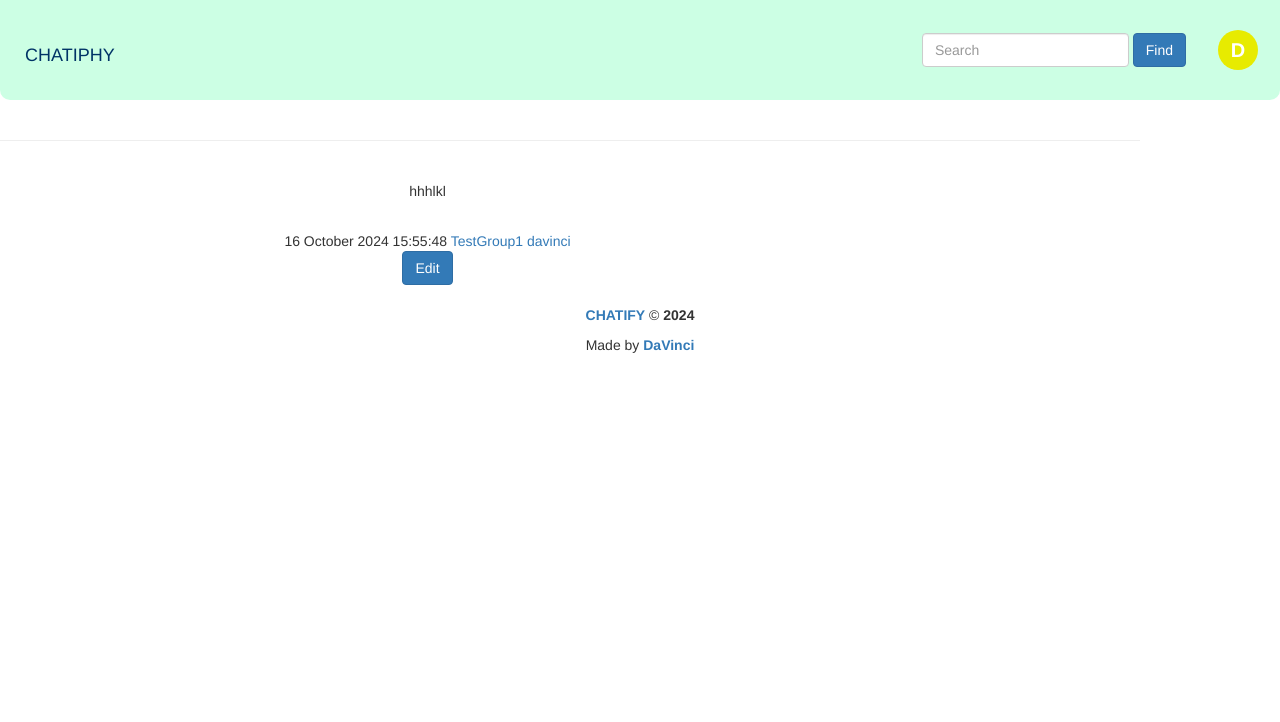
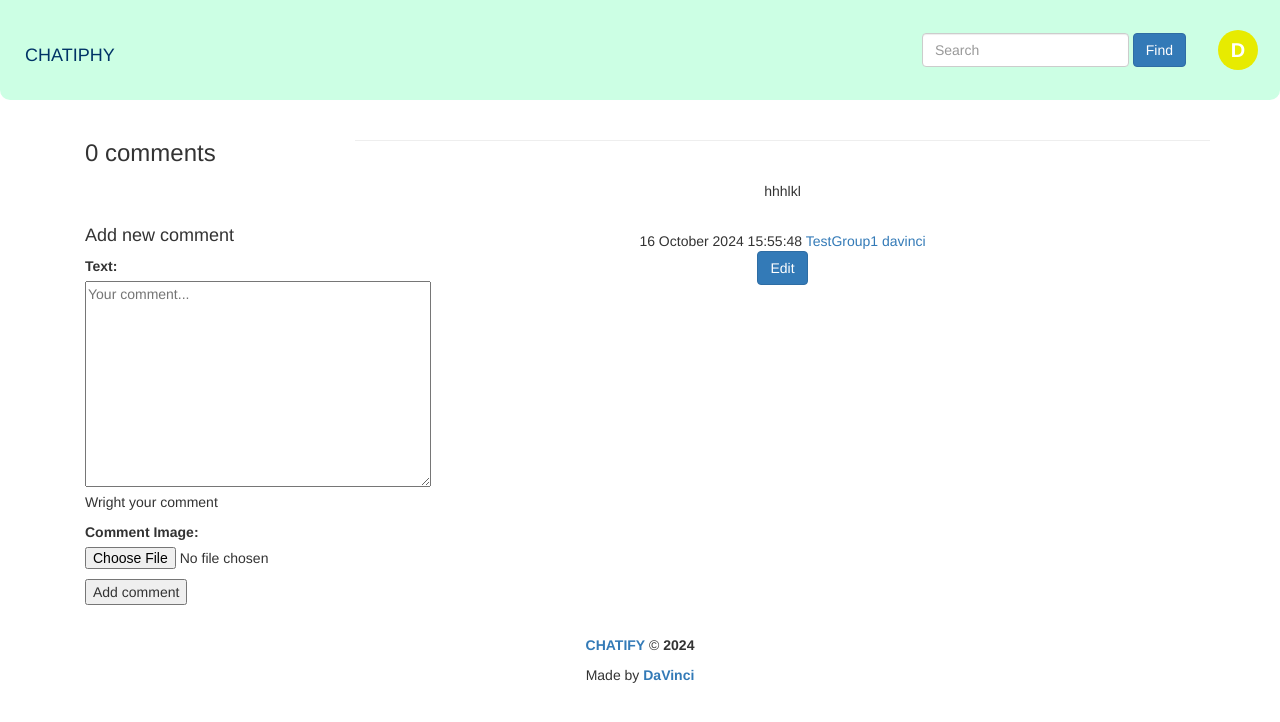
Before and after one commit to DaVinci89/Chatiphy, a Django app: page /posts/24/ in a window 1280 px wide. Shown: the top 722 px of the page. Run offline with Django 5.2, Linux system fonts and the light colour scheme; a user stored in the database is signed in; data comes from the database, SQL or seed files in the repository; both versions use the stored data as it was after the commit; tables that the repository leaves empty hold one stand-in row (values such as "Sample post"); parts of the project's set-up code (start-up, migrations or seed data) failed here and were passed over; some libraries are stand-ins or nearby versions.

Commit message:
Finished comment functions.

```diff
--- a/Chatiphy/post_maker/views.py
+++ b/Chatiphy/post_maker/views.py
@@ -1,11 +1,13 @@
 from django.shortcuts import render, get_object_or_404, redirect
 from django.contrib.auth.models import User
 from django.conf import settings
-from .models import Post, Group, Comment
+from .models import Post, Group
 from django.core.paginator import Paginator
 from django.core.mail import send_mail
 from django.contrib.auth.decorators import login_required
+from django.views.decorators.http import require_POST
 from .forms import FeedbackForm, CreatePostForm, CreateCommentForm
+from django.http import JsonResponse
 
 
 def index(request):
@@ -101,7 +103,11 @@ def profile(request, username):
 def post_detail(request, post_id):
     template = "post_maker/post_detail.html"
     post = get_object_or_404(Post, pk=post_id)
-    context = {"post":post,}
+    comments = post.comments.filter(active=True)
+    form = CreateCommentForm()
+    context = {"post":post,
+               "comments":comments,
+               "form":form}
     return render(request, template, context)
 
 @login_required
@@ -133,20 +139,20 @@ def edit_post(request, post_id):
     return render(request, "post_maker/create_post.html", context)
 
 @login_required
+@require_POST
 def add_comment(request, post_id):
     post = get_object_or_404(Post, pk=post_id)
-    comment = None
     form = CreateCommentForm(request.POST or None, request.FILES or None)
     if form.is_valid():
         comment = form.save(commit=False)
         comment.author = request.user
-        comment.post = request.post
-        comments = Comment.objects.filter(post=comment.post)
+        comment.post = post
         comment.save()
-    context = {
-        "post":post,
-        "form":form,
-        "comment":comment,
-        "comments": comments,
-    }
-    return render(request,"post_maker/comment.html", context)
+        if request.headers.get('x-requested-with') == 'XMLHttpRequest':
+            return JsonResponse({
+                'comment': True,
+                'created': comment.created,
+                'author': comment.author.username,
+                'text': comment.text,
+            })
+    return redirect("post_maker/post_detail.html", post_id)
--- a/Chatiphy/templates/post_maker/includes/comment_form.html
+++ b/Chatiphy/templates/post_maker/includes/comment_form.html
@@ -1,5 +1,5 @@
 <h4>Add new comment</h4>
-<form action="{% url 'post_maker:add_comment' post.pk %}" method="post">
+<form id="comment-form" action="{% url 'post_maker:add_comment' post.pk %}" method="post">
     {{ form.as_p}}
     {% csrf_token %}
     <p><input type="submit" value="Add comment"></p>
--- a/Chatiphy/templates/post_maker/post_detail.html
+++ b/Chatiphy/templates/post_maker/post_detail.html
@@ -2,9 +2,27 @@
 {% load thumbnail %}
 {% block title %}Post{% endblock %}
 {% block content %}
-    <div class="container row">
+    <div class="container col">
         <aside class="col-12 col-md-3">
-
+            {% with comments.count as total %}
+            <h3 id="comment-count">
+                {{ total }} comment{{ total|pluralize }}
+            </h3>
+            {% endwith %}
+            <div id="comments-list" class="comments">
+            {% for comment in comments %}
+            <div>
+                <p class="date">
+                    {{ comment.created }} | {{ comment.author }}
+                </p>
+                {{ comment.text }}
+            </div>
+                <br>
+            {% endfor %}
+            <br>
+            </div>
+            <br>
+            {% include "post_maker/includes/comment_form.html" %}
         </aside>
         <hr>
         <div class="post">
@@ -34,3 +52,50 @@
         <br>
     </div>
 {% endblock %}
+{% block scripts %}
+<script>
+    // Asynchronous form submission with AJAX
+    document.addEventListener('DOMContentLoaded', function() {
+        const form = document.querySelector('#comment-form');  // The form for comments
+        const commentList = document.querySelector('#comments-list');  // Where comments are shown
+        const commentCount = document.querySelector('#comment-count');
+
+        form.addEventListener('submit', function(event) {
+            event.preventDefault();  // Prevent form from reloading the page
+            const formData = new FormData(form);  // Collect the form data
+
+            fetch(form.action, {
+                method: 'POST',
+                body: formData,
+                headers: {
+                    'X-Requested-With': 'XMLHttpRequest',  // Ensures it's an AJAX request
+                },
+            })
+            .then(response => response.json())
+            .then(data => {
+                if (data.comment) {
+                    // Add the new comment to the comments section
+                    const newComment = document.createElement('div');
+                    newComment.classList.add('comments');
+                    newComment.innerHTML = `
+                        <p class="date">${data.created} | ${data.author}</p>
+                        <p>${data.text}</p>
+                    `;
+
+                    // Append the new comment to the comments list
+                    // commentList.appendChild(newComment);
+                    commentList.append(newComment);
+                    // Clear the form after successful submission
+                    form.reset();
+                    let currentCount = parseInt(commentCount.textContent);  // Отримуємо поточний лічильник
+                    currentCount += 1;  // Додаємо 1
+                    commentCount.textContent = `${currentCount} comment${currentCount === 1 ? '' : 's'}`;
+                }
+            })
+            .catch(error => {
+                console.error('Error:', error);
+            });
+        });
+    });
+</script>
+{% endblock %}
```
Also changed, not shown: Chatiphy/db.sqlite3, Chatiphy/templates/post_maker/comment.html (deleted).
